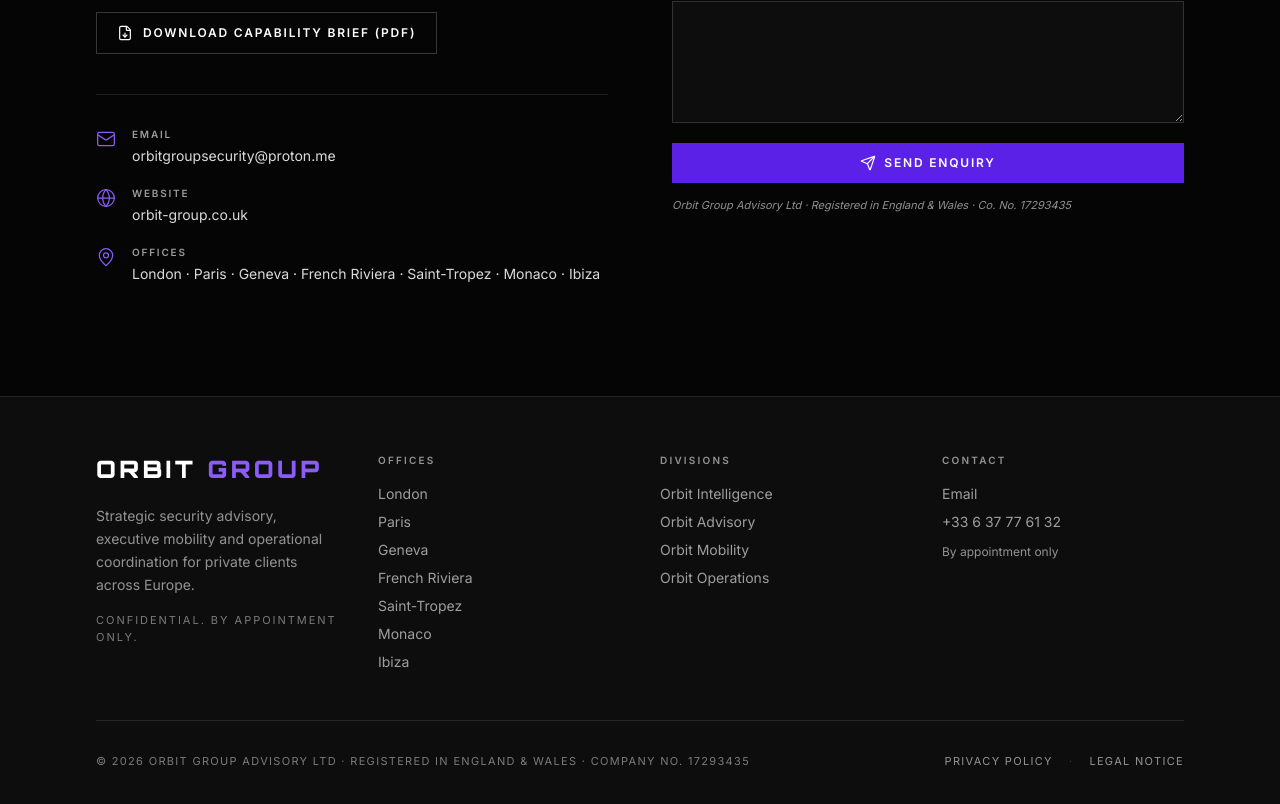
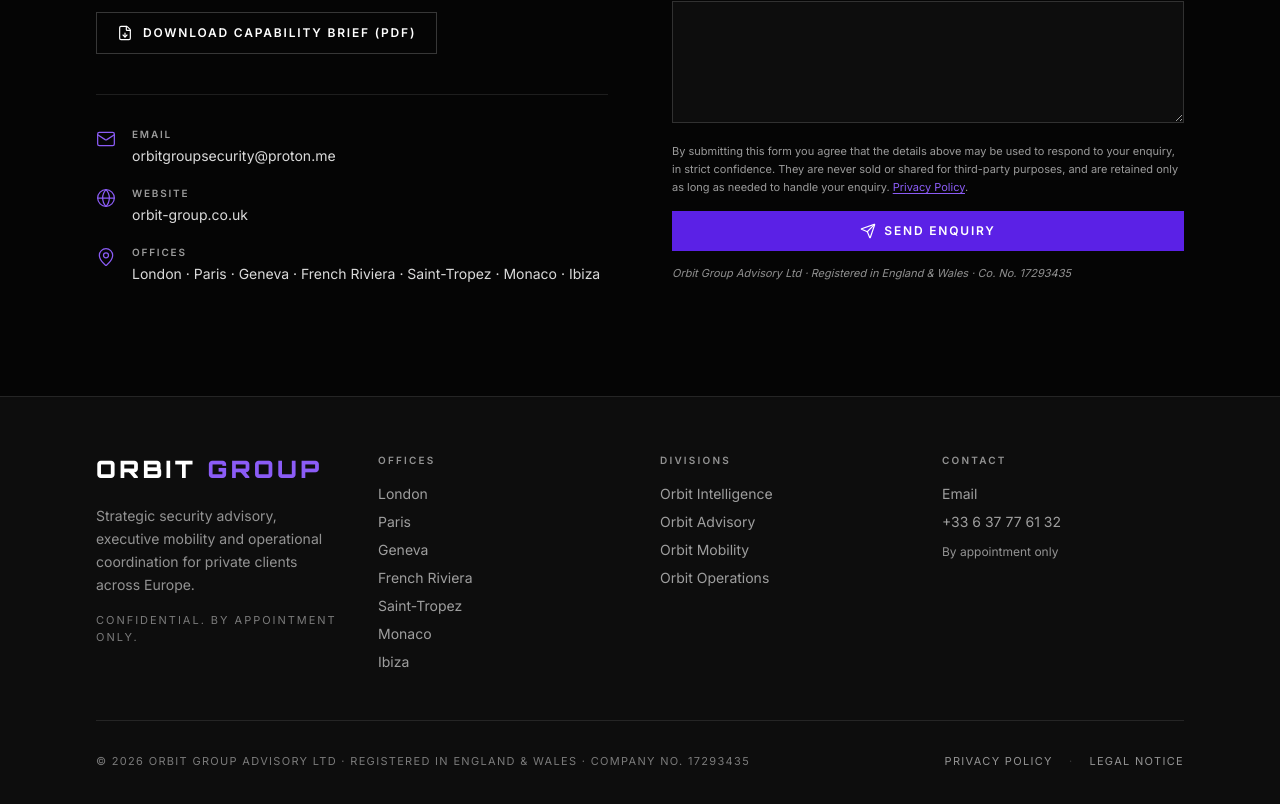
Before and after one commit to Adkhey74/ORBIT-GROUP-ADVISORY-LTD, a Next.js app: page / in a window 1280 px wide. Shown: the part 8121-8925 px from the top of the page. Built offline with nearby package versions, Linux system fonts and the light colour scheme; no server answers.

Commit message:
Add privacy notice to ContactForm component: Include GDPR compliance information above the submit button with a link to the Privacy Policy. Update site configuration to define privacy notice content.

```diff
--- a/src/components/ContactForm.tsx
+++ b/src/components/ContactForm.tsx
@@ -1,6 +1,7 @@
 "use client";
 
 import { useEffect, useState } from "react";
+import Link from "next/link";
 import { useForm, type FieldErrors } from "react-hook-form";
 import { zodResolver } from "@hookform/resolvers/zod";
 import { Send, CheckCircle2 } from "lucide-react";
@@ -178,9 +179,26 @@
         </p>
       ) : null}
 
+      {/*
+        Data-protection notice — placed above the button, not below it: it has to
+        be readable before the details are sent, not after. Tied to the button
+        with aria-describedby so it is announced on focus rather than skipped.
+      */}
+      <p id="privacy-notice" className="text-[11px] leading-relaxed text-white/60">
+        {site.contact.privacyNotice.body}{" "}
+        <Link
+          href={site.contact.privacyNotice.linkHref}
+          className="text-accent-label underline underline-offset-2 transition-colors hover:text-accent-bright"
+        >
+          {site.contact.privacyNotice.linkLabel}
+        </Link>
+        .
+      </p>
+
       <button
         type="submit"
         disabled={isSubmitting}
+        aria-describedby="privacy-notice"
         className="inline-flex w-full items-center justify-center gap-2 bg-accent px-6 py-3 text-xs font-semibold uppercase tracking-[0.15em] text-white transition-colors hover:bg-accent-bright disabled:cursor-not-allowed disabled:opacity-60"
       >
         <Send className="h-4 w-4" strokeWidth={1.75} />
--- a/src/content/site.ts
+++ b/src/content/site.ts
@@ -284,6 +284,23 @@
      * Must match one of the entries above.
      */
     applicationService: "Join the Network — Application",
+
+    /**
+     * UK GDPR art. 13 notice, shown at the point of collection.
+     *
+     * Deliberately a notice and not a tick-box: /privacy declares our lawful
+     * basis as legitimate interests, so asking for consent would contradict our
+     * own policy — and consent, once given, could be withdrawn, leaving us
+     * unable to answer the enquiry we were asked to answer. Keep the two in
+     * step: if the lawful basis in /privacy ever changes to consent, this must
+     * become a required checkbox.
+     */
+    privacyNotice: {
+      body:
+        "By submitting this form you agree that the details above may be used to respond to your enquiry, in strict confidence. They are never sold or shared for third-party purposes, and are retained only as long as needed to handle your enquiry.",
+      linkLabel: "Privacy Policy",
+      linkHref: "/privacy",
+    },
   },
 
   footer: {
```
